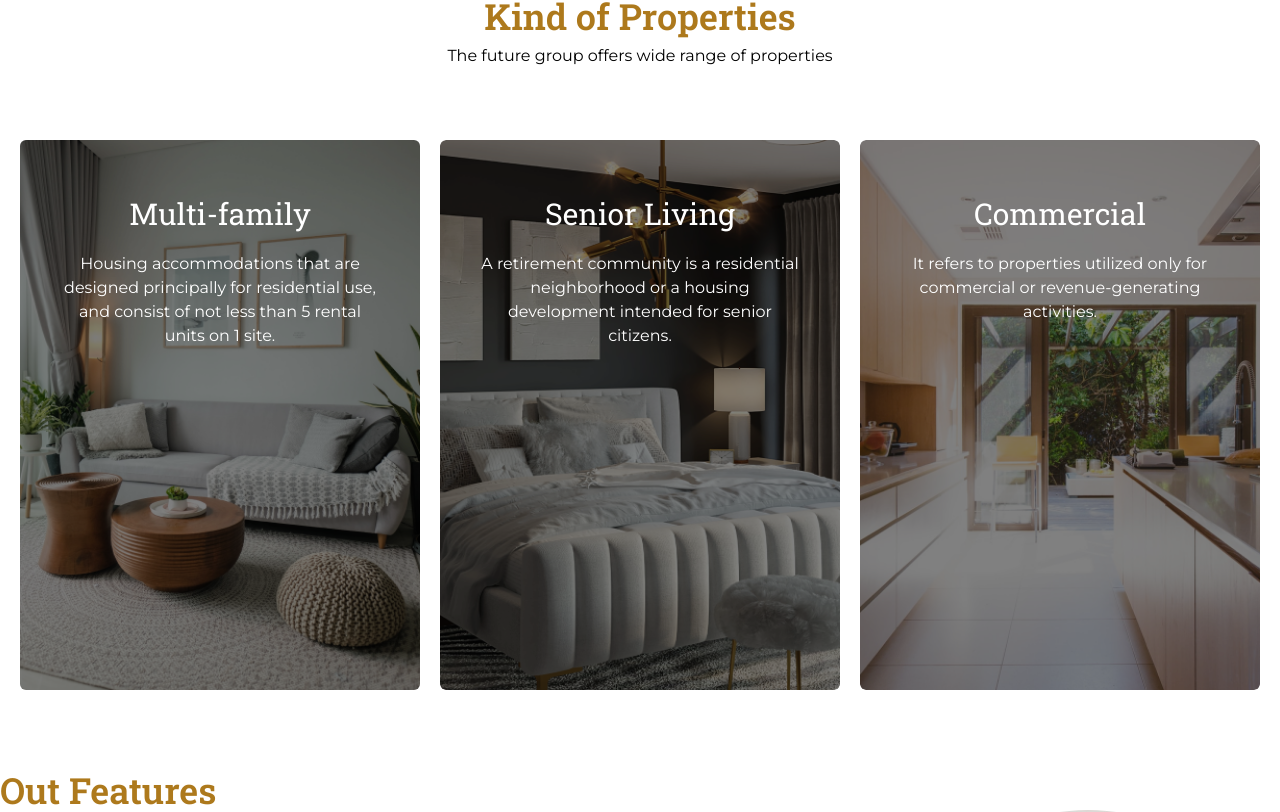
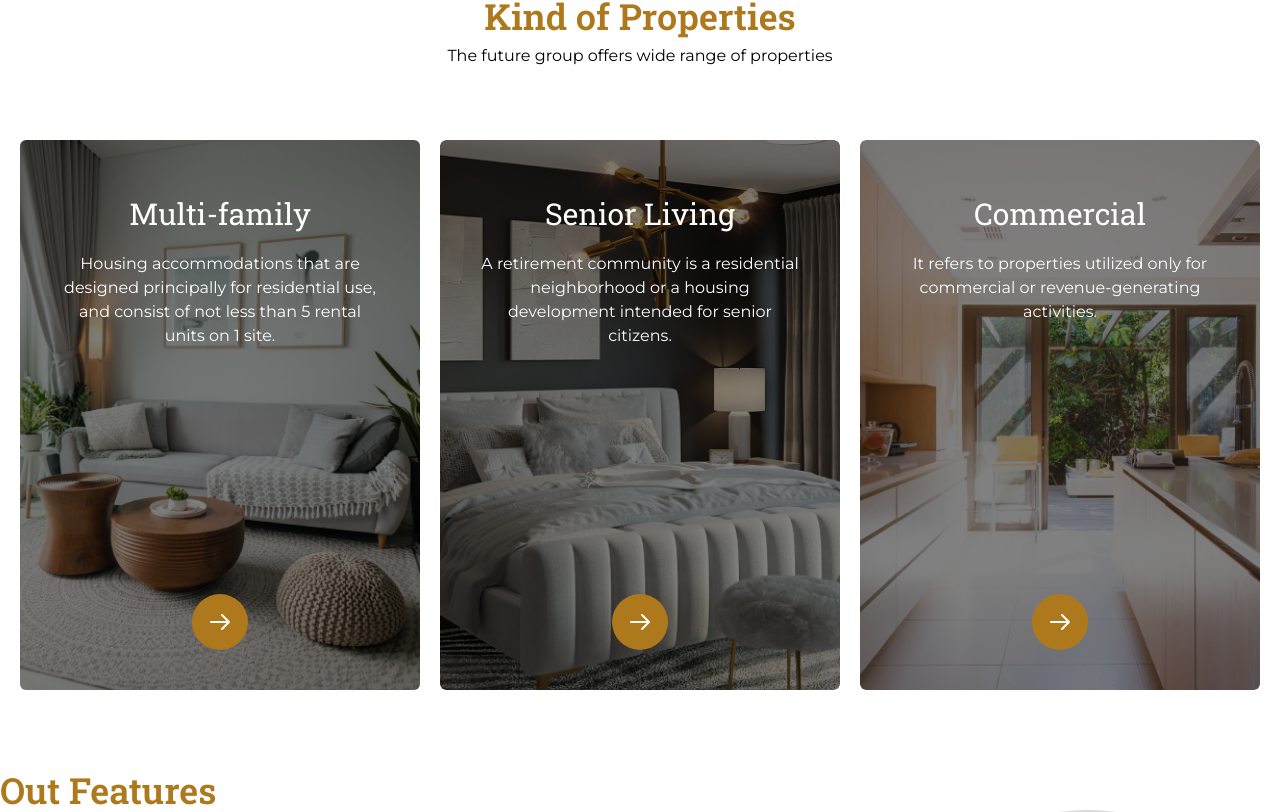
Before and after one commit to thefuturegroupinfo/future-group-main, a Next.js app: page / in a window 1280 px wide. Shown: the part 948-1760 px from the top of the page. Built offline with nearby package versions, Linux system fonts and the light colour scheme.

Commit message:
added arrwow

```diff
--- a/components/Header.js
+++ b/components/Header.js
@@ -7,8 +7,10 @@ function Header() {
   return (
     <>
       <div className='flex h-20 justify-between items-center md:mx-10 mx-5'>
-        <div className='relative h-20 w-52'>
-          <Image src='/static/images/logo.jpg' layout='fill' alt='Logo' />
+        <div className='relative h-20 w-52 cursor-pointer'>
+          <Link href='/'>
+            <Image src='/static/images/logo.jpg' layout='fill' alt='Logo' />
+          </Link>
         </div>
         <div className=' space-x-6 text-primary font-semibold hidden md:flex'>
           <div>
--- a/components/Property/PropertyCard.js
+++ b/components/Property/PropertyCard.js
@@ -3,21 +3,40 @@ import React from 'react';
 
 function PropertyCard({ image, title, text }) {
   return (
-    <div className='md:w-[400px] h-[550px]  w-[350px]   '>
-      <div className='relative h-full rounded-md overflow-hidden '>
+    <div className='md:w-[400px] h-[550px]  w-[350px]   relative'>
+      <div className='relative h-full rounded-md overflow-hidden  flex '>
         <Image
           src={image}
           layout='fill'
           alt='family'
           className='bg-opacity-10 brightness-50'
         />
-        <div className='absolute w-full  z-10 text-white'>
-          <div className='flex justify-center pt-14 text-3xl font-roboto text-white'>
-            {title}
+        <div className='absolute w-full  z-10 text-white flex flex-col justify-start h-full '>
+          <div className='h-full'>
+            <div className='flex justify-center pt-14 text-3xl font-roboto text-white'>
+              {title}
+            </div>
+            <div className='mx-10 py-5 text-center'>{text}</div>
           </div>
-          <div className='mx-10 py-5 text-center'>{text}</div>
+          <div className='z-10     rounded-full text-white self-center justify-end  mb-10'>
+            <button className='flex  items-center justify-center bg-[#AD791C] h-14 w-14 rounded-full cursor-pointer '>
+              <svg
+                xmlns='http://www.w3.org/2000/svg'
+                className='h-6 w-6'
+                fill='none'
+                viewBox='0 0 24 24'
+                stroke='currentColor'
+                strokeWidth={2}
+              >
+                <path
+                  strokeLinecap='round'
+                  strokeLinejoin='round'
+                  d='M14 5l7 7m0 0l-7 7m7-7H3'
+                />
+              </svg>
+            </button>
+          </div>
         </div>
-        <button></button>
       </div>
     </div>
   );
```
